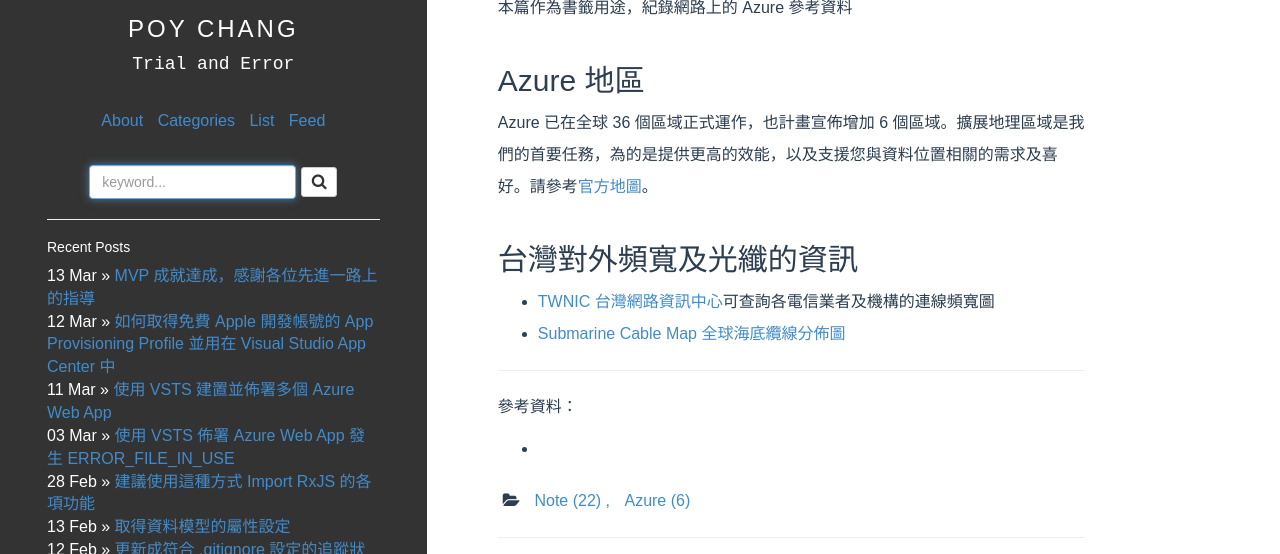
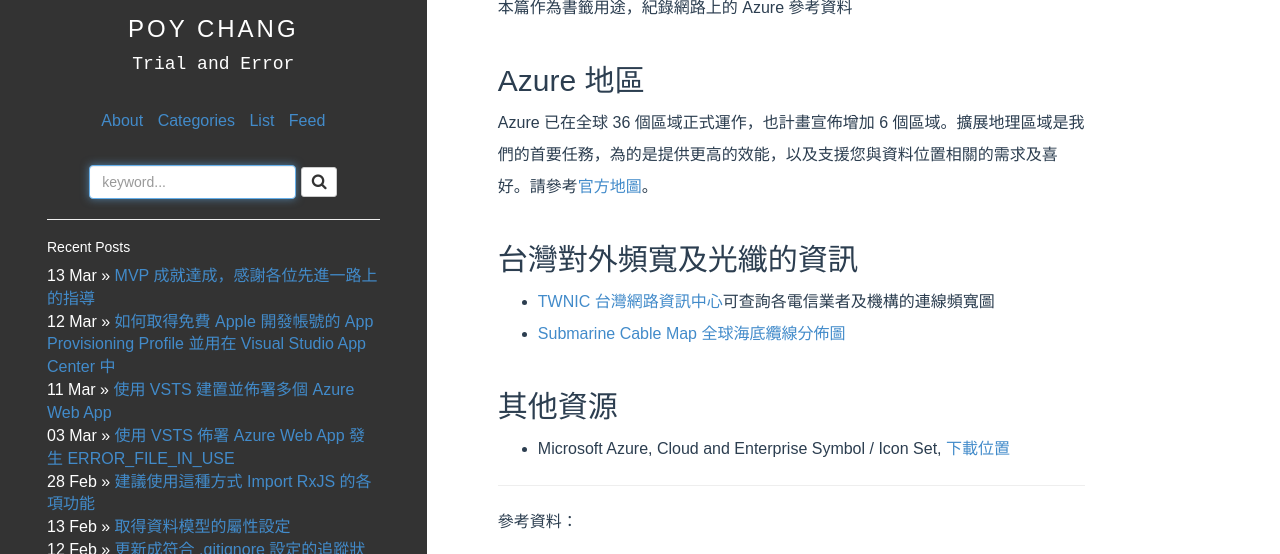
Before and after one commit to poychang/poychang.github.io, a Jekyll site: the page built from _posts/1970-01-01-note-azure.md, in a window 1280 px wide, cut to the strip 180-734 px from the top of the page. Built offline with Jekyll 4.4.1, drawn with Linux system fonts in a browser that asks for light colours; some web fonts are replaced; comment, search, counter and statistics services are not loaded.

Commit message:
alter note

```diff
--- a/_posts/1970-01-01-note-azure.md
+++ b/_posts/1970-01-01-note-azure.md
@@ -17,6 +17,10 @@
 * [TWNIC 台灣網路資訊中心](http://map.twnic.net.tw/)可查詢各電信業者及機構的連線頻寬圖
 * [Submarine Cable Map 全球海底纜線分佈圖](http://www.submarinecablemap.com/)
 
+## 其他資源
+
+* Microsoft Azure, Cloud and Enterprise Symbol / Icon Set, [下載位置](https://www.microsoft.com/en-us/download/details.aspx?id=41937)
+
 ----------
 
 參考資料：
```
Also changed, not shown: _posts/1970-01-01-note-angular.md (+2 -0 lines).
